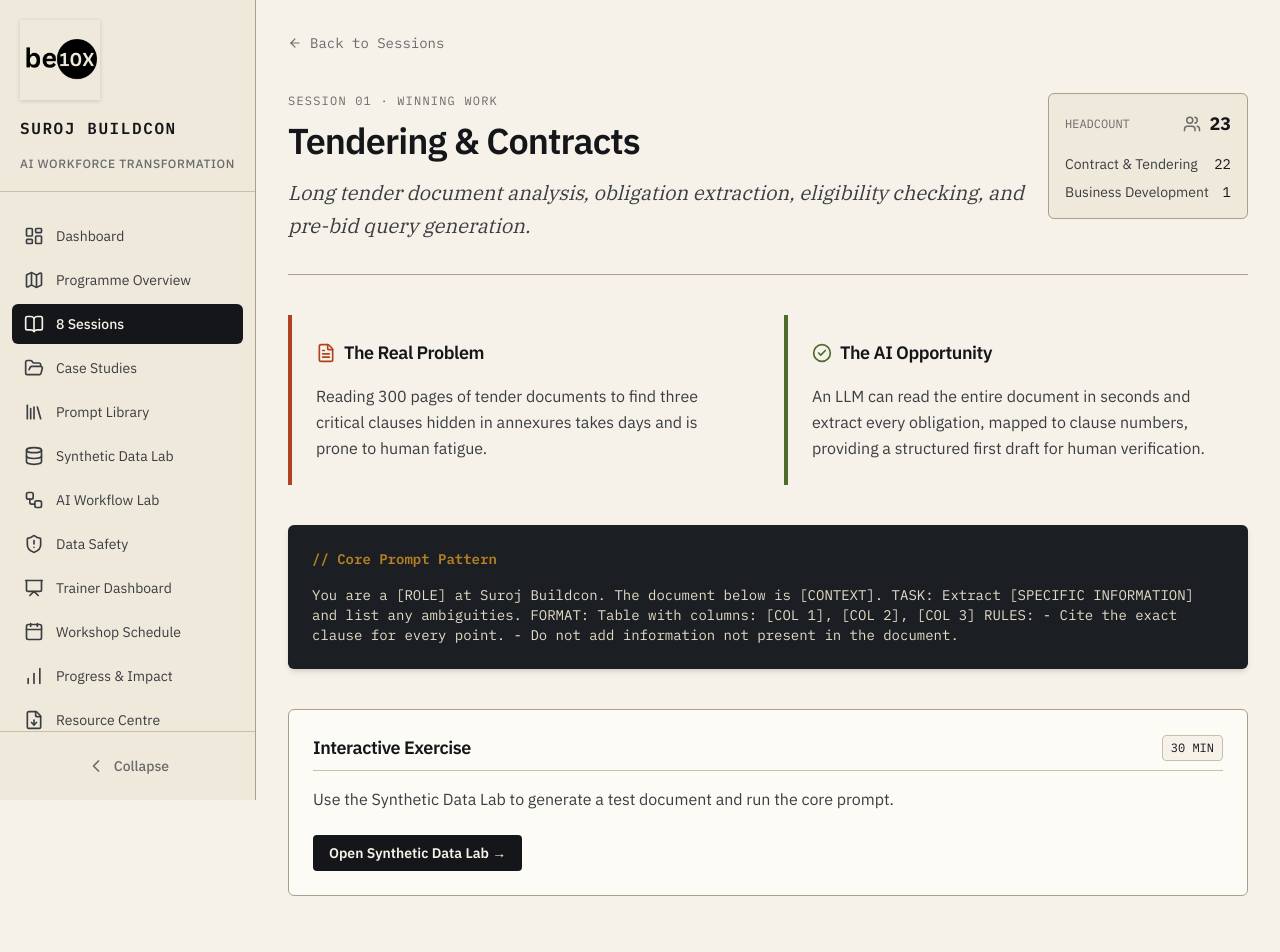
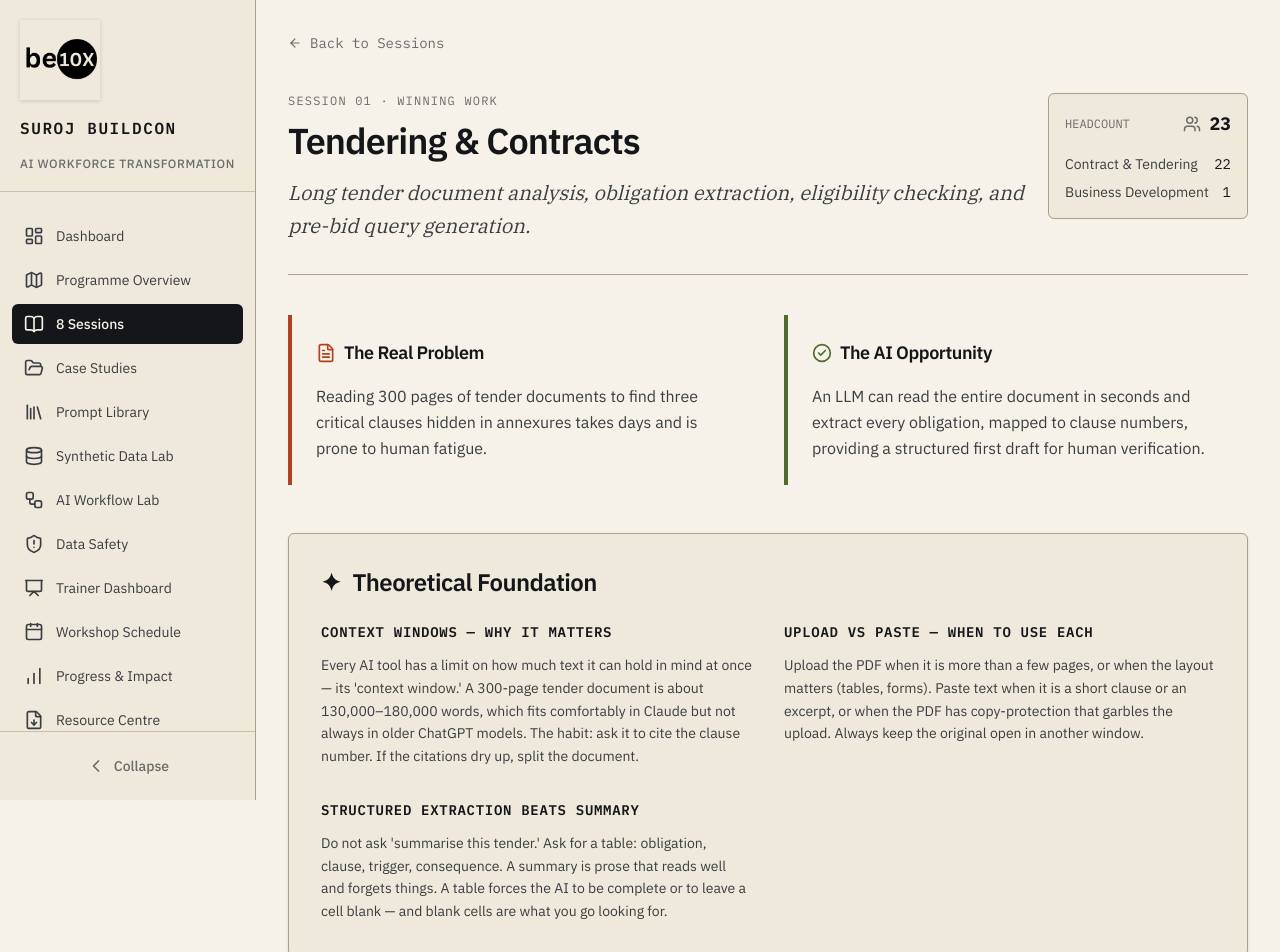
Before and after one commit to pruthvirajtarode/SUROJ-AI-WORKFORCE, a React (Vite) app: page /sessions/1 in a window 1280 px wide. Shown: the top 952 px of the page. Built offline with nearby package versions, Linux system fonts and the light colour scheme.

Commit message:
feat: add theoretical foundation section to session details

```diff
--- a/src/data/sessions.ts
+++ b/src/data/sessions.ts
@@ -11,6 +11,20 @@
     objective: "Long tender document analysis, obligation extraction, eligibility checking, and pre-bid query generation.",
     problem: "Reading 300 pages of tender documents to find three critical clauses hidden in annexures takes days and is prone to human fatigue.",
     aiOpportunity: "An LLM can read the entire document in seconds and extract every obligation, mapped to clause numbers, providing a structured first draft for human verification.",
+    theory: [
+      {
+        title: "CONTEXT WINDOWS — WHY IT MATTERS",
+        content: "Every AI tool has a limit on how much text it can hold in mind at once — its 'context window.' A 300-page tender document is about 130,000–180,000 words, which fits comfortably in Claude but not always in older ChatGPT models. The habit: ask it to cite the clause number. If the citations dry up, split the document."
+      },
+      {
+        title: "UPLOAD vs PASTE — WHEN TO USE EACH",
+        content: "Upload the PDF when it is more than a few pages, or when the layout matters (tables, forms). Paste text when it is a short clause or an excerpt, or when the PDF has copy-protection that garbles the upload. Always keep the original open in another window."
+      },
+      {
+        title: "STRUCTURED EXTRACTION BEATS SUMMARY",
+        content: "Do not ask 'summarise this tender.' Ask for a table: obligation, clause, trigger, consequence. A summary is prose that reads well and forgets things. A table forces the AI to be complete or to leave a cell blank — and blank cells are what you go looking for."
+      }
+    ],
     color: "rust"
   },
   {
@@ -22,6 +36,16 @@
     objective: "Design-build bidding, specification analysis, scope/interface boundaries, and design-stage risk.",
     problem: "Identifying spatial and interface conflicts between Architectural, Structural, and MEP specifications during rapid tender stages.",
     aiOpportunity: "AI can cross-reference multiple specifications simultaneously to flag dimensional constraints and scope gaps before finalizing the BOQ.",
+    theory: [
+      {
+        title: "THE RISK OF THE 'BLIND SPOT'",
+        content: "Design-build tenders shift the design risk entirely to Suroj. The most expensive mistakes happen at the boundaries between disciplines (e.g., structural vs. architectural clashes). AI's ability to 'read across' documents makes it an ideal tool for finding these boundary clashes."
+      },
+      {
+        title: "DOCUMENT CROSS-REFERENCING",
+        content: "When analyzing multiple discipline specs, provide all relevant documents in a single prompt and explicitly command the AI to look for 'contradictions' or 'unaligned parameters'. Use structured outputs to force the AI to list exactly which documents contain the clash."
+      }
+    ],
     color: "brick"
   },
   {
@@ -33,6 +57,16 @@
     objective: "Invoice reconciliation, GSTR-2A/2B reconciliation, TDS review, bank reconciliation, notice response drafting.",
     problem: "Manually reconciling hundreds of subcontractor invoices with GSTR-2A records takes days and often misses miscategorized TDS rates.",
     aiOpportunity: "AI data structuring can instantly extract and categorize invoice data, flagging variances and mismatching GST numbers for human review.",
+    theory: [
+      {
+        title: "AI IS NOT A CALCULATOR",
+        content: "LLMs are language models, not arithmetic engines. Do not ask an LLM to sum up 100 invoice amounts; it will likely hallucinate a number. Instead, ask it to write the Excel formula or Python script to do the sum."
+      },
+      {
+        title: "DATA NORMALIZATION",
+        content: "AI is exceptionally good at normalizing messy text. If you have 50 different spellings of a vendor's name or date formats in your ledger, a prompt can output a perfectly clean CSV table mapping them all to a standard format."
+      }
+    ],
     color: "indigo"
   },
   {
@@ -48,6 +82,16 @@
     objective: "Budget vs actual, schedule analysis, monthly reporting, dashboard creation, forecast-at-completion.",
     problem: "Translating 5,000 lines of ERP transaction data into an insightful, narrative-driven variance report for management.",
     aiOpportunity: "Once the data is summarized, AI can instantly draft the management narrative focusing on root causes and exceptions.",
+    theory: [
+      {
+        title: "FROM DATA TO NARRATIVE",
+        content: "Management doesn't just want the dashboard; they want the story behind the dashboard. Provide the AI with the top 5 cost variances (the numbers) and the site diaries (the context), and ask it to draft the variance narrative explaining *why* the budget was exceeded."
+      },
+      {
+        title: "THE 'EXPLAIN IT LIKE I'M 5' PRINCIPLE",
+        content: "Use AI to simplify complex schedule delays (like Critical Path logic) into plain English for non-technical stakeholders or client communications."
+      }
+    ],
     color: "steel"
   },
   {
@@ -63,6 +107,16 @@
     objective: "Drawings, specifications, quantities, BBS checking, revisions, correspondence, take-off verification.",
     problem: "Checking revised structural drawings against the original tender BOQ to identify required variation claims is incredibly time-intensive.",
     aiOpportunity: "AI can compare take-off data tables and automatically flag items with variance over a specified threshold, generating the variation claim drafts.",
+    theory: [
+      {
+        title: "VISION MODELS VS DRAWINGS",
+        content: "Current AI vision models are poor at reading dense, scaled CAD/PDF construction drawings natively. Do not upload a complex reinforcement drawing and ask 'is this correct?'. Instead, extract the text/tables (like BBS schedules) and have the AI analyze the tabular data."
+      },
+      {
+        title: "DRAFTING RFI'S",
+        content: "When a drawing is missing information, use the AI to draft the Request For Information (RFI) to the consultant. Provide the context, and it will ensure the tone is professional, contractual, and specific."
+      }
+    ],
     color: "slate"
   },
   {
@@ -77,6 +131,16 @@
     objective: "Vendor quotations, quotation normalisation, purchase orders, vendor comparison, delivery tracking, inventory.",
     problem: "Comparing vendor quotes that have different basic rates, freight terms, unloading duties, and staggered payment terms.",
     aiOpportunity: "An AI normalization prompt can generate a Total Cost of Ownership (TCO) comparison table, bringing all quotes to a common baseline.",
+    theory: [
+      {
+        title: "NORMALIZATION AS A SUPERPOWER",
+        content: "Procurement teams waste hours aligning vendor quotes (some include GST, some don't, freight is extra vs inclusive). An LLM excels at reading 5 different PDF quotes and extracting all variables into a standardized Excel matrix for true apples-to-apples comparison."
+      },
+      {
+        title: "VENDOR NEGOTIATION PREP",
+        content: "Before a negotiation meeting, feed the vendor's past performance, current market rates, and proposed terms into the AI. Ask it to generate a negotiation strategy, highlighting weak points in the vendor's proposal."
+      }
+    ],
     color: "ochre"
   },
   {
@@ -96,6 +160,16 @@
     objective: "Machine logbooks, preventive maintenance, statutory documents, safety observations, inspection checklists.",
     problem: "Capturing rough notes from daily site walkdowns and turning them into structured, categorized EHS and Quality compliance reports.",
     aiOpportunity: "AI can convert unstructured, messy field notes into fully formatted, categorized daily safety and quality observations ready for client submission.",
+    theory: [
+      {
+        title: "VOICE-TO-TEXT FOR SITE WALKS",
+        content: "Site engineers cannot type while inspecting a scaffold. Train them to dictate their observations into a voice-to-text tool, then use an LLM prompt to structure that raw transcript into a formal NCR or Daily EHS Report."
+      },
+      {
+        title: "COMPLIANCE CHECKING",
+        content: "Upload the specific IS code or OSHA standard alongside the site observation. Ask the AI to identify exact standard violations based on the observation."
+      }
+    ],
     color: "iron"
   },
   {
@@ -110,6 +184,16 @@
     objective: "Letter drafting, tone control, policy documents, meeting minutes, presentations, internal communication.",
     problem: "Site engineers often draft emotionally charged emails to subcontractors about delays, lacking professional tone and contractual rigor.",
     aiOpportunity: "AI tone transformation rewrites emails to be firm, factual, and strictly aligned with contractual conditions.",
+    theory: [
+      {
+        title: "TONE IS A TOGGLE",
+        content: "Language models can perfectly adjust tone. You can write an angry, bulleted list of grievances and ask the AI to 'rewrite this to be legally sound, professional, unemotional, and contractually firm.' This de-risks communication."
+      },
+      {
+        title: "THE 'MINUTES OF MEETING' PIPELINE",
+        content: "Instead of having someone take manual notes, use meeting transcription software and feed the transcript to an LLM. Ask it to specifically extract 'Decisions Made', 'Action Items with Owners', and 'Open Risks'."
+      }
+    ],
     color: "moss"
   }
 ];
--- a/src/pages/SessionDetail.tsx
+++ b/src/pages/SessionDetail.tsx
@@ -60,6 +60,23 @@
         </div>
       </section>
 
+      {session.theory && session.theory.length > 0 && (
+        <section className="mt-12 bg-paper-2 border border-rule-2 rounded-md p-8 shadow-sm">
+          <h3 className="text-2xl font-semibold mb-6 flex items-center">
+            <span className="text-ink mr-3">✦</span>
+            Theoretical Foundation
+          </h3>
+          <div className="grid md:grid-cols-2 gap-8">
+            {session.theory.map((item, idx) => (
+              <div key={idx} className="flex flex-col">
+                <h4 className="font-mono text-sm text-ink font-bold mb-3 uppercase tracking-wider">{item.title}</h4>
+                <p className="text-ink-2 leading-relaxed text-sm">{item.content}</p>
+              </div>
+            ))}
+          </div>
+        </section>
+      )}
+
       <div className="bg-[#1B1E22] text-[#E4DCC8] p-6 rounded-md font-mono text-sm shadow-md overflow-x-auto">
         <div className="text-ochre font-bold mb-4">// Core Prompt Pattern</div>
         <pre className="whitespace-pre-wrap">
```
